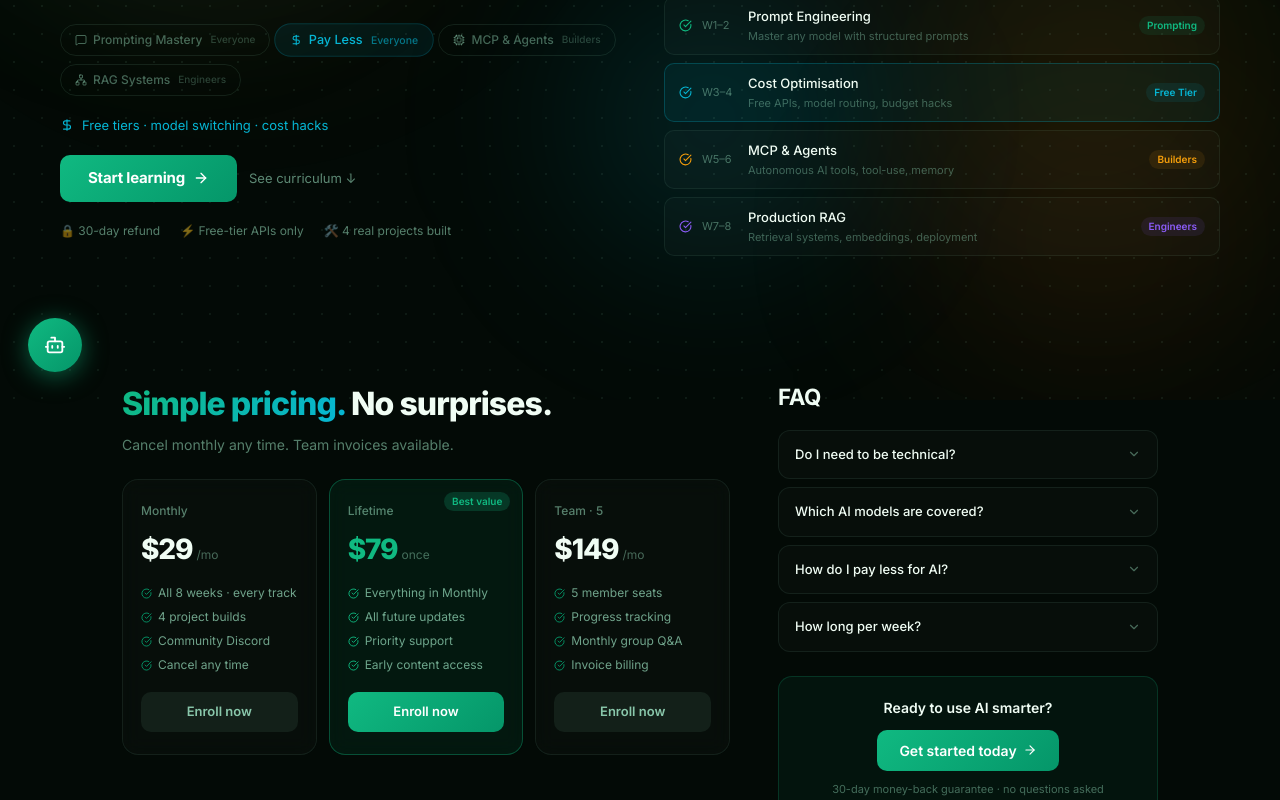
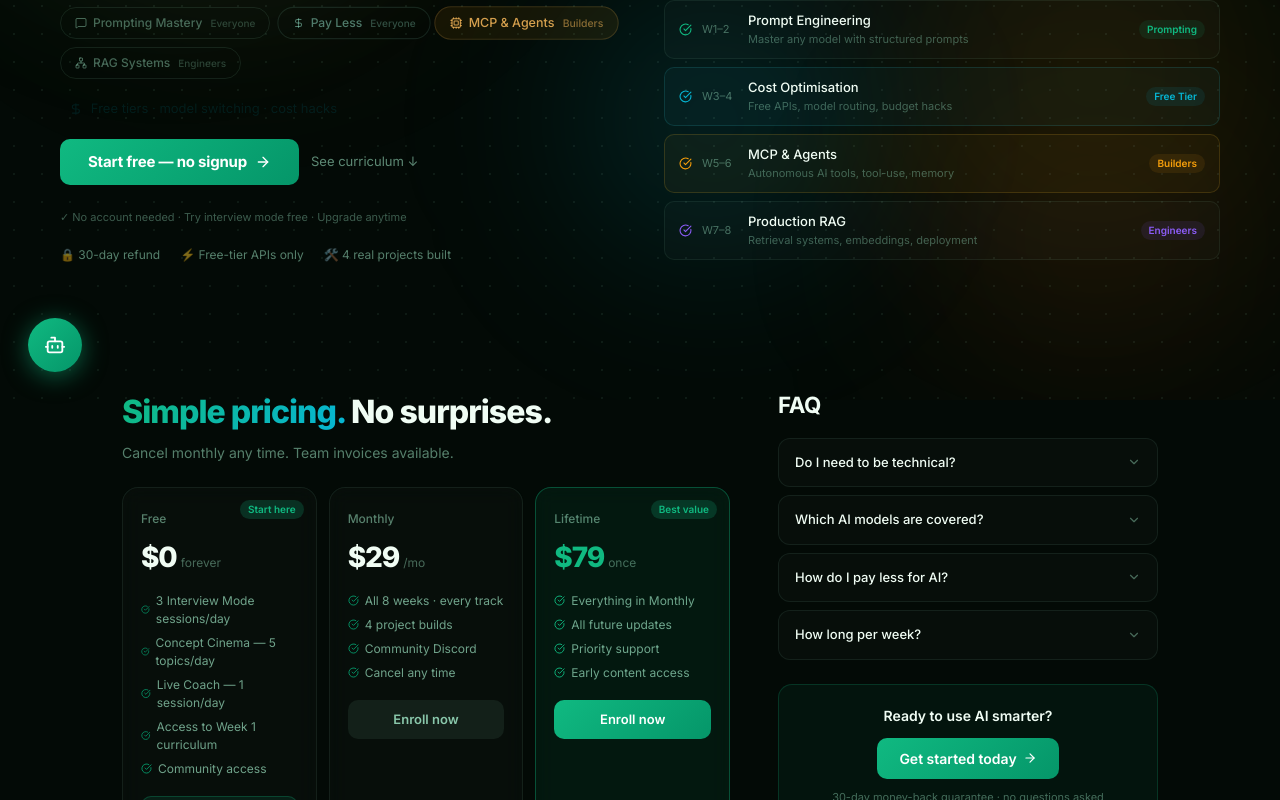
Before and after one commit to infosiva/aicoachlab, a Next.js app: page / in a window 1280 px wide. Shown: the part 400-1200 px from the top of the page. Built offline with nearby package versions, Linux system fonts and the light colour scheme.

Commit message:
fix: free tier CTA → /interview, paid Enroll → /api/checkout, add Free plan to pricing

```diff
--- a/app/page.tsx
+++ b/app/page.tsx
@@ -323,6 +323,10 @@ export default function Home() {
         <div style={{ display: "flex", gap: 24, alignItems: "center" }}>
           <a href="#curriculum" style={{ fontSize: 13, color: "rgba(167,243,208,0.7)", textDecoration: "none" }}>Curriculum</a>
           <a href="#pricing" style={{ fontSize: 13, color: "rgba(167,243,208,0.7)", textDecoration: "none" }}>Pricing</a>
+          <motion.a href="/interview" whileHover={{ scale: 1.04 }} whileTap={{ scale: 0.97 }}
+            style={{ padding: "7px 16px", borderRadius: 8, background: "transparent", border: "1px solid rgba(16,185,129,0.35)", color: "#10b981", fontSize: 12, fontWeight: 600, textDecoration: "none", cursor: "pointer" }}>
+            Try free
+          </motion.a>
           <motion.a href="#pricing" whileHover={{ scale: 1.04 }} whileTap={{ scale: 0.97 }}
             style={{ padding: "7px 18px", borderRadius: 8, background: "linear-gradient(135deg,#10b981,#059669)", color: "#fff", fontSize: 13, fontWeight: 600, textDecoration: "none", cursor: "pointer" }}>
             Enroll
@@ -388,12 +392,15 @@ export default function Home() {
 
             {/* CTA */}
             <motion.div variants={fadeUp} custom={5} style={{ display: "flex", gap: 12, alignItems: "center", flexWrap: "wrap" }}>
-              <motion.a href="#pricing" whileHover={{ scale: 1.04, boxShadow: "0 0 32px rgba(16,185,129,0.45)" }} whileTap={{ scale: 0.96 }}
+              <motion.a href="/interview" whileHover={{ scale: 1.04, boxShadow: "0 0 32px rgba(16,185,129,0.45)" }} whileTap={{ scale: 0.96 }}
                 style={{ display: "inline-flex", alignItems: "center", gap: 8, padding: "12px 28px", borderRadius: 10, background: "linear-gradient(135deg,#10b981,#059669)", color: "#fff", fontWeight: 700, fontSize: 15, textDecoration: "none", letterSpacing: "-0.2px", cursor: "pointer" }}>
-                Start learning <ArrowRight size={16} />
+                Start free — no signup <ArrowRight size={16} />
               </motion.a>
               <a href="#curriculum" style={{ fontSize: 13, color: "rgba(167,243,208,0.55)", textDecoration: "none" }}>See curriculum ↓</a>
             </motion.div>
+            <div style={{ fontSize: 11, color: "rgba(167,243,208,0.35)", marginTop: 4 }}>
+              ✓ No account needed · Try interview mode free · Upgrade anytime
+            </div>
 
             {/* trust */}
             <motion.div variants={fadeUp} custom={6} style={{ display: "flex", gap: 20, alignItems: "center", flexWrap: "wrap" }}>
@@ -480,12 +487,22 @@ export default function Home() {
                       </div>
                     ))}
                   </div>
-                  <motion.button whileHover={{ scale: 1.04 }} whileTap={{ scale: 0.96 }}
-                    style={{ width: "100%", padding: "10px", borderRadius: 10, border: "none", cursor: "pointer", fontWeight: 600, fontSize: 13,
-                      background: p.highlight ? "linear-gradient(135deg,#10b981,#059669)" : "rgba(167,243,208,0.07)",
-                      color: p.highlight ? "#fff" : "rgba(167,243,208,0.8)" }}>
-                    Enroll now
-                  </motion.button>
+                  {p.price === "$0" ? (
+                    <motion.a href="/interview" whileHover={{ scale: 1.04 }} whileTap={{ scale: 0.96 }}
+                      style={{ display: "block", width: "100%", padding: "10px", borderRadius: 10, cursor: "pointer", fontWeight: 700, fontSize: 13,
+                        background: "rgba(16,185,129,0.1)", color: "#10b981", textAlign: "center", textDecoration: "none",
+                        border: "1px solid rgba(16,185,129,0.25)", boxSizing: "border-box" }}>
+                      Start free — no signup →
+                    </motion.a>
+                  ) : (
+                    <motion.a href="/api/checkout" whileHover={{ scale: 1.04 }} whileTap={{ scale: 0.96 }}
+                      style={{ display: "block", width: "100%", padding: "10px", borderRadius: 10, border: "none", cursor: "pointer", fontWeight: 600, fontSize: 13,
+                        background: p.highlight ? "linear-gradient(135deg,#10b981,#059669)" : "rgba(167,243,208,0.07)",
+                        color: p.highlight ? "#fff" : "rgba(167,243,208,0.8)", textAlign: "center", textDecoration: "none",
+                        boxSizing: "border-box" }}>
+                      Enroll now
+                    </motion.a>
+                  )}
                 </motion.div>
               ))}
             </div>
--- a/public/content.json
+++ b/public/content.json
@@ -1,14 +1,17 @@
 {
   "hero": {
-    "eyebrow": "AI for everyone · tech & non-tech",
-    "headline": ["Use AI smarter,", "pay less, do more"],
-    "subheadline": "From prompting to building — the complete guide to getting real value from AI, whatever your goal."
+    "eyebrow": "AI for everyone \u00b7 tech & non-tech",
+    "headline": [
+      "Use AI smarter,",
+      "pay less, do more"
+    ],
+    "subheadline": "From prompting to building \u2014 the complete guide to getting real value from AI, whatever your goal."
   },
   "tracks": [
     {
       "icon": "MessageSquare",
       "label": "Prompting Mastery",
-      "sub": "Get 10× better answers · any model",
+      "sub": "Get 10\u00d7 better answers \u00b7 any model",
       "color": "#10b981",
       "bg": "rgba(16,185,129,0.08)",
       "border": "rgba(16,185,129,0.2)",
@@ -17,7 +20,7 @@
     {
       "icon": "DollarSign",
       "label": "Pay Less",
-      "sub": "Free tiers · model switching · cost hacks",
+      "sub": "Free tiers \u00b7 model switching \u00b7 cost hacks",
       "color": "#06b6d4",
       "bg": "rgba(6,182,212,0.08)",
       "border": "rgba(6,182,212,0.2)",
@@ -35,7 +38,7 @@
     {
       "icon": "Network",
       "label": "RAG Systems",
-      "sub": "Vector DBs · retrieval · production",
+      "sub": "Vector DBs \u00b7 retrieval \u00b7 production",
       "color": "#8b5cf6",
       "bg": "rgba(139,92,246,0.08)",
       "border": "rgba(139,92,246,0.2)",
@@ -43,7 +46,7 @@
     }
   ],
   "trendingTopics": [
-    "Claude 4 vs GPT-4o — which is cheaper?",
+    "Claude 4 vs GPT-4o \u2014 which is cheaper?",
     "Run AI locally for free with Ollama",
     "Top 5 free AI tools in 2026",
     "How to prompt engineer like a pro",
@@ -53,55 +56,154 @@
     "AI agents for non-coders"
   ],
   "curriculum": [
-    { "week": "W1–2", "title": "Prompt Engineering", "tag": "Prompting", "color": "#10b981", "desc": "Master any model with structured prompts" },
-    { "week": "W3–4", "title": "Cost Optimisation", "tag": "Free Tier", "color": "#06b6d4", "desc": "Free APIs, model routing, budget hacks" },
-    { "week": "W5–6", "title": "MCP & Agents", "tag": "Builders", "color": "#f59e0b", "desc": "Autonomous AI tools, tool-use, memory" },
-    { "week": "W7–8", "title": "Production RAG", "tag": "Engineers", "color": "#8b5cf6", "desc": "Retrieval systems, embeddings, deployment" }
+    {
+      "week": "W1\u20132",
+      "title": "Prompt Engineering",
+      "tag": "Prompting",
+      "color": "#10b981",
+      "desc": "Master any model with structured prompts"
+    },
+    {
+      "week": "W3\u20134",
+      "title": "Cost Optimisation",
+      "tag": "Free Tier",
+      "color": "#06b6d4",
+      "desc": "Free APIs, model routing, budget hacks"
+    },
+    {
+      "week": "W5\u20136",
+      "title": "MCP & Agents",
+      "tag": "Builders",
+      "color": "#f59e0b",
+      "desc": "Autonomous AI tools, tool-use, memory"
+    },
+    {
+      "week": "W7\u20138",
+      "title": "Production RAG",
+      "tag": "Engineers",
+      "color": "#8b5cf6",
+      "desc": "Retrieval systems, embeddings, deployment"
+    }
   ],
   "stats": [
-    { "label": "Weeks", "value": 8, "suffix": "", "icon": "Clock", "color": "#10b981" },
-    { "label": "Projects", "value": 4, "suffix": "", "icon": "Terminal", "color": "#06b6d4" },
-    { "label": "Refund SLA", "value": 30, "suffix": "d", "icon": "ShieldCheck", "color": "#f59e0b" },
-    { "label": "Free to start", "value": "∞", "suffix": "", "icon": "Zap", "color": "#8b5cf6", "raw": true }
+    {
+      "label": "Weeks",
+      "value": 8,
+      "suffix": "",
+      "icon": "Clock",
+      "color": "#10b981"
+    },
+    {
+      "label": "Projects",
+      "value": 4,
+      "suffix": "",
+      "icon": "Terminal",
+      "color": "#06b6d4"
+    },
+    {
+      "label": "Refund SLA",
+      "value": 30,
+      "suffix": "d",
+      "icon": "ShieldCheck",
+      "color": "#f59e0b"
+    },
+    {
+      "label": "Free to start",
+      "value": "\u221e",
+      "suffix": "",
+      "icon": "Zap",
+      "color": "#8b5cf6",
+      "raw": true
+    }
   ],
   "plans": [
+    {
+      "name": "Free",
+      "price": "$0",
+      "period": "forever",
+      "badge": "Start here",
+      "highlight": false,
+      "features": [
+        "3 Interview Mode sessions/day",
+        "Concept Cinema \u2014 5 topics/day",
+        "Live Coach \u2014 1 session/day",
+        "Access to Week 1 curriculum",
+        "Community access"
+      ]
+    },
     {
       "name": "Monthly",
       "price": "$29",
       "period": "/mo",
-      "features": ["All 8 weeks · every track", "4 project builds", "Community Discord", "Cancel any time"],
+      "features": [
+        "All 8 weeks \u00b7 every track",
+        "4 project builds",
+        "Community Discord",
+        "Cancel any time"
+      ],
       "highlight": false
     },
     {
       "name": "Lifetime",
       "price": "$79",
       "period": "once",
-      "features": ["Everything in Monthly", "All future updates", "Priority support", "Early content access"],
+      "features": [
+        "Everything in Monthly",
+        "All future updates",
+        "Priority support",
+        "Early content access"
+      ],
       "highlight": true,
       "badge": "Best value"
     },
     {
-      "name": "Team · 5",
+      "name": "Team \u00b7 5",
       "price": "$149",
       "period": "/mo",
-      "features": ["5 member seats", "Progress tracking", "Monthly group Q&A", "Invoice billing"],
+      "features": [
+        "5 member seats",
+        "Progress tracking",
+        "Monthly group Q&A",
+        "Invoice billing"
+      ],
       "highlight": false
     }
   ],
   "faqs": [
-    { "q": "Do I need to be technical?", "a": "No. We cover AI for all levels — non-tech (prompting/cost) through to engineering (RAG/MCP). Pick your path." },
-    { "q": "Which AI models are covered?", "a": "ChatGPT, Claude, Gemini, Groq, Mistral, local models (Ollama). We show you how to use each and when." },
-    { "q": "How do I pay less for AI?", "a": "Week 3–4 covers exactly this: free tiers, model switching, prompt compression, and API cost hacks." },
-    { "q": "How long per week?", "a": "4–6 hrs/wk. Videos + guided project time. Work at your own pace." }
+    {
+      "q": "Do I need to be technical?",
+      "a": "No. We cover AI for all levels \u2014 non-tech (prompting/cost) through to engineering (RAG/MCP). Pick your path."
+    },
+    {
+      "q": "Which AI models are covered?",
+      "a": "ChatGPT, Claude, Gemini, Groq, Mistral, local models (Ollama). We show you how to use each and when."
+    },
+    {
+      "q": "How do I pay less for AI?",
+      "a": "Week 3\u20134 covers exactly this: free tiers, model switching, prompt compression, and API cost hacks."
+    },
+    {
+      "q": "How long per week?",
+      "a": "4\u20136 hrs/wk. Videos + guided project time. Work at your own pace."
+    }
   ],
   "trust": [
-    { "icon": "🔒", "text": "30-day refund" },
-    { "icon": "⚡", "text": "Free-tier APIs only" },
-    { "icon": "🛠️", "text": "4 real projects built" }
+    {
+      "icon": "\ud83d\udd12",
+      "text": "30-day refund"
+    },
+    {
+      "icon": "\u26a1",
+      "text": "Free-tier APIs only"
+    },
+    {
+      "icon": "\ud83d\udee0\ufe0f",
+      "text": "4 real projects built"
+    }
   ],
   "chatbot": {
     "systemPrompt": "You are AICoachLab assistant. Help users understand: 1) how to use AI effectively, 2) how to pay less for AI (free tiers, model switching), 3) prompting techniques, 4) whether to learn RAG/MCP/Agents. Be concise, practical, and recommend the right course track. If asked about cost, always mention free tiers first.",
-    "welcomeMessage": "Hi! Ask me anything about AI — how to use it, which model to pick, or how to cut your AI bill to zero. 🎙️ Or tap the mic to speak.",
+    "welcomeMessage": "Hi! Ask me anything about AI \u2014 how to use it, which model to pick, or how to cut your AI bill to zero. \ud83c\udf99\ufe0f Or tap the mic to speak.",
     "voiceEnabled": true,
     "suggestedQuestions": [
       "Which AI model is free and best?",
```
